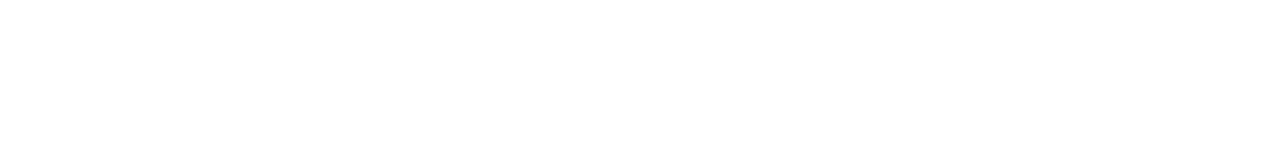
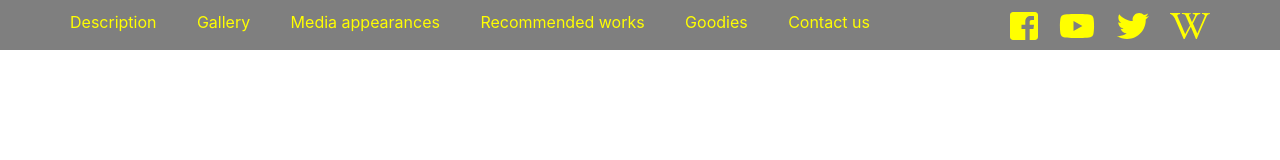
Before and after one commit to ValerianJaeken/fontend-Cine-FanSite, a plain HTML site: page html/index.html in a window 1280 px wide. Drawn offline with nearby package versions, Linux system fonts and the light colour scheme.

Commit message:
Start
Steert

```diff
--- a/css/style.css
+++ b/css/style.css
@@ -0,0 +1,26 @@
+header{
+  background-color: rgba(0, 0, 0, 0.5);
+  height:50px;
+}
+.headerContainer{
+  display:flex;
+  justify-content: space-around;
+}
+.headerMenu{
+  width:800px;
+  display:flex;
+  justify-content: space-between;
+  align-items: center;
+
+}
+
+.headerIcons{
+  width:200px;
+  display:flex;
+  justify-content: space-between;
+  margin-top:10px;
+}
+
+a{
+  text-decoration: none;
+}
--- a/html/index.html
+++ b/html/index.html
@@ -8,6 +8,8 @@
   <link rel="stylesheet" type="text/css" title="Cool stylesheet" href="../css/style.css">
   <link rel="stylesheet" href="https://maxcdn.bootstrapcdn.com/bootstrap/4.0.0-beta.2/css/bootstrap.min.css" integrity="sha384-PsH8R72JQ3SOdhVi3uxftmaW6Vc51MKb0q5P2rRUpPvrszuE4W1povHYgTpBfshb" crossorigin="anonymous">
   <link rel="stylesheet" type="text/css" title="Social stylesheet" href="../bootstrap-social-gh-pages/bootstrap-social.css">
+  <!-- This is the link for a jquery plugin called Slick -->
+  <link rel="stylesheet" type="text/css" href="//cdn.jsdelivr.net/jquery.slick/1.8.0/slick.css"/>
   <!-- FONT AWESOME ICONS BELOW -->
   <script defer src="https://use.fontawesome.com/releases/v5.0.6/js/all.js"></script>
 </head>
@@ -15,7 +17,24 @@
 </head>
 
 <body>
-
+  <header>
+    <div class="headerContainer">
+    <div class="headerMenu">
+      <a href="..." style="color : yellow">Description</a>
+      <a href="..." style="color : yellow">Gallery</a>
+      <a href="..." style="color : yellow">Media appearances</a>
+      <a href="..." style="color : yellow">Recommended works</a>
+      <a href="..." style="color : yellow">Goodies</a>
+      <a href="..." style="color : yellow">Contact us</a>
+    </div>
+    <div class="headerIcons">
+      <a href="https://www.facebook.com/Marvel/" style="color : yellow"><i class="fab fa-facebook-square fa-2x"></i></a>
+      <a href="https://www.youtube.com/channel/UCvC4D8onUfXzvjTOM-dBfEA" style="color : yellow"><i class="fab fa-youtube fa-2x"></i></a>
+      <a href="https://twitter.com/marvel" style="color : yellow"><i class="fab fa-twitter fa-2x"></i></a>
+      <a href="http://marvel.wikia.com/wiki/Marvel_Database" style="color : yellow"><i class="fab fa-wikipedia-w fa-2x"></i></a>
+    </div>
+    </div>
+  </header>
 
 
 
@@ -25,11 +44,14 @@
   <script src="https://cdnjs.cloudflare.com/ajax/libs/popper.js/1.12.9/umd/popper.min.js" integrity="sha384-ApNbgh9B+Y1QKtv3Rn7W3mgPxhU9K/ScQsAP7hUibX39j7fakFPskvXusvfa0b4Q" crossorigin="anonymous"></script>
   <script src="https://maxcdn.bootstrapcdn.com/bootstrap/4.0.0/js/bootstrap.min.js" integrity="sha384-JZR6Spejh4U02d8jOt6vLEHfe/JQGiRRSQQxSfFWpi1MquVdAyjUar5+76PVCmYl" crossorigin="anonymous"></script>
 
+  <!-- This is the link to use a jquery plugin called SLICK -->
+  <script type="text/javascript" src="//cdn.jsdelivr.net/jquery.slick/1.8.0/slick.min.js"></script>
+
   <!-- This the link to the local jquery library -->
   <!-- <script src="javascript/jquery-2.2.4.js"></script> -->
-
-
   <script src="https://code.jquery.com/jquery-3.3.1.js" integrity="sha256-2Kok7MbOyxpgUVvAk/HJ2jigOSYS2auK4Pfzbm7uH60=" crossorigin="anonymous"></script>
+  <!-- This is the link to use a jquery plugin called SLICK -->
+  <script type="text/javascript" src="//cdn.jsdelivr.net/jquery.slick/1.8.0/slick.min.js"></script>
   <!-- Javascript -->
   <script type="text/javascript" src="../javascript/main.js"></script>
   <script type="text/javascript" src="../javascript/main-feature.js"></script>
```
